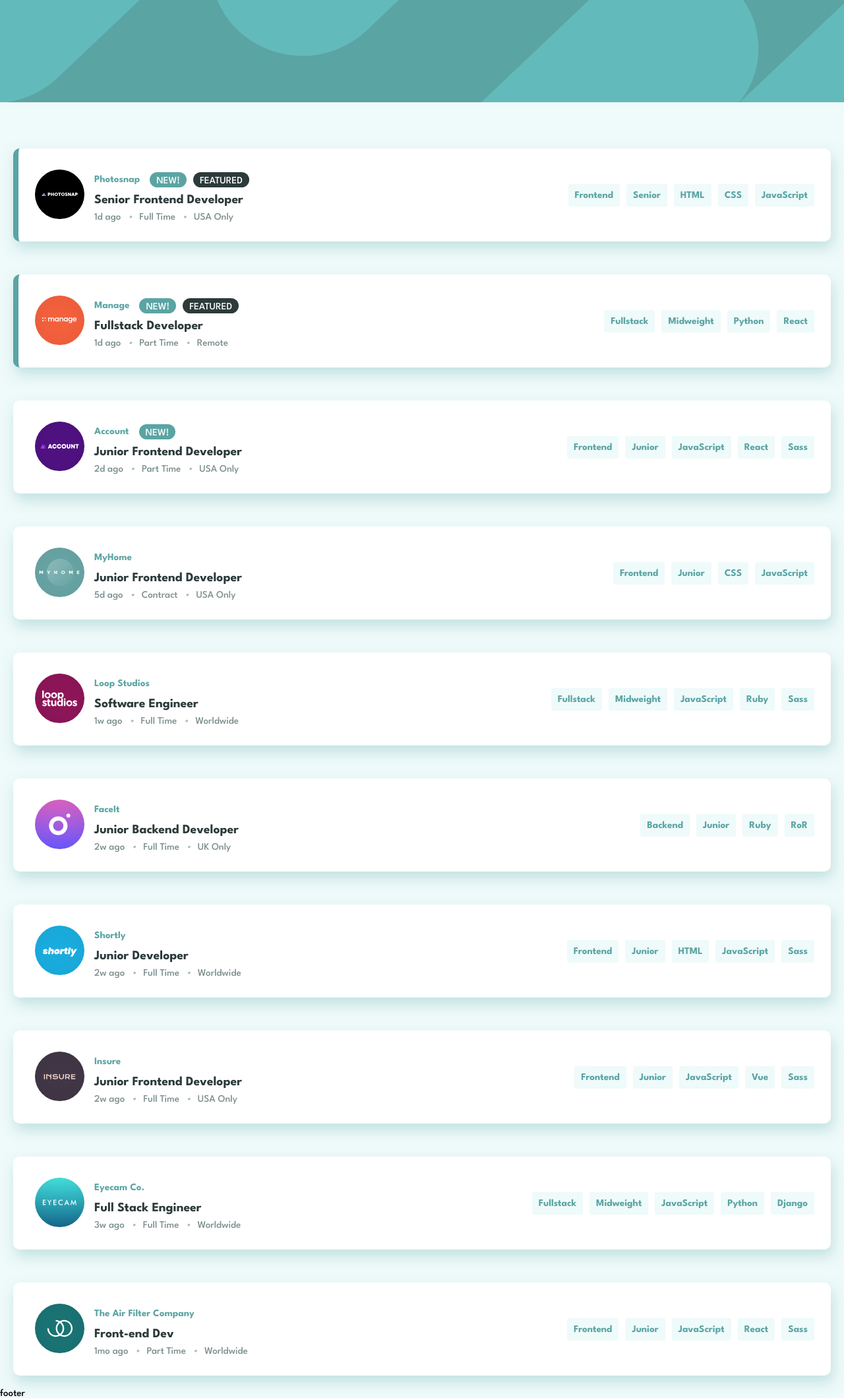
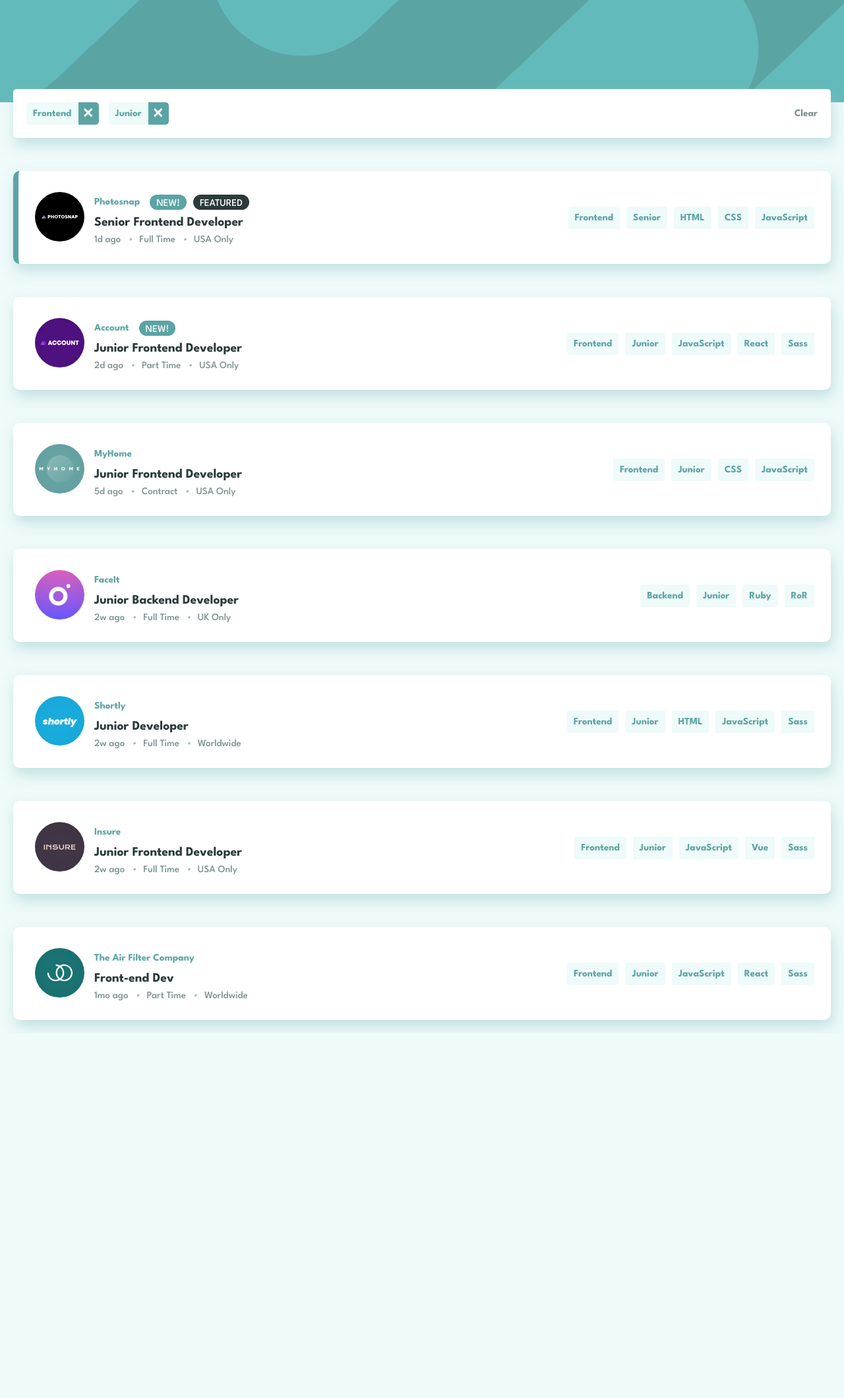
Before and after one commit to polymahh/static-job-listings, a React (Create React App) app: page / in a window 1280 px wide. Shown: the whole page at 66% size. After the commit the page ends 1566 px from the top, so only its background shows below. Built offline with nearby package versions, Linux system fonts and the light colour scheme.

Commit message:
search logic is done

```diff
--- a/src/App.jsx
+++ b/src/App.jsx
@@ -3,7 +3,7 @@ import MyContext from './MyContext';
 import Home from './pages/Home';
 
 function App() {
-  const [tags, setTags] = useState([]);
+  const [tags, setTags] = useState(['Frontend', 'Junior']);
 
   const clearTags = () => {
     setTags([]);
--- a/src/pages/Home.jsx
+++ b/src/pages/Home.jsx
@@ -1,18 +1,36 @@
+import { useState, useEffect, useContext } from 'react';
 import CompanyCard from '../components/CompanyCard';
 import Header from '../components/Header';
 import companies from '../Data/data.json';
+import MyContext from '../MyContext';
 
 function Home() {
+  const [filtered, setFiltered] = useState(companies);
+
+  const { tags } = useContext(MyContext);
+
+  const keys = ['languages', 'tools', 'role', 'level'];
+
+  const search = (data) =>
+    data.filter((comp) => {
+      const jobTags = keys.map((key) => comp[key]).flat();
+      return jobTags.some((tag) => tags.includes(tag));
+    });
+
+  useEffect(() => {
+    setFiltered(search(companies));
+  }, [tags]);
+
   return (
     <>
       <header />
       <main>
         <Header />
-        {companies.map((company) => (
+        {filtered.map((company) => (
           <CompanyCard key={company.id} company={company} />
         ))}
       </main>
-      <footer>footer</footer>
+      <footer>{/* footer */}</footer>
     </>
   );
 }
```
